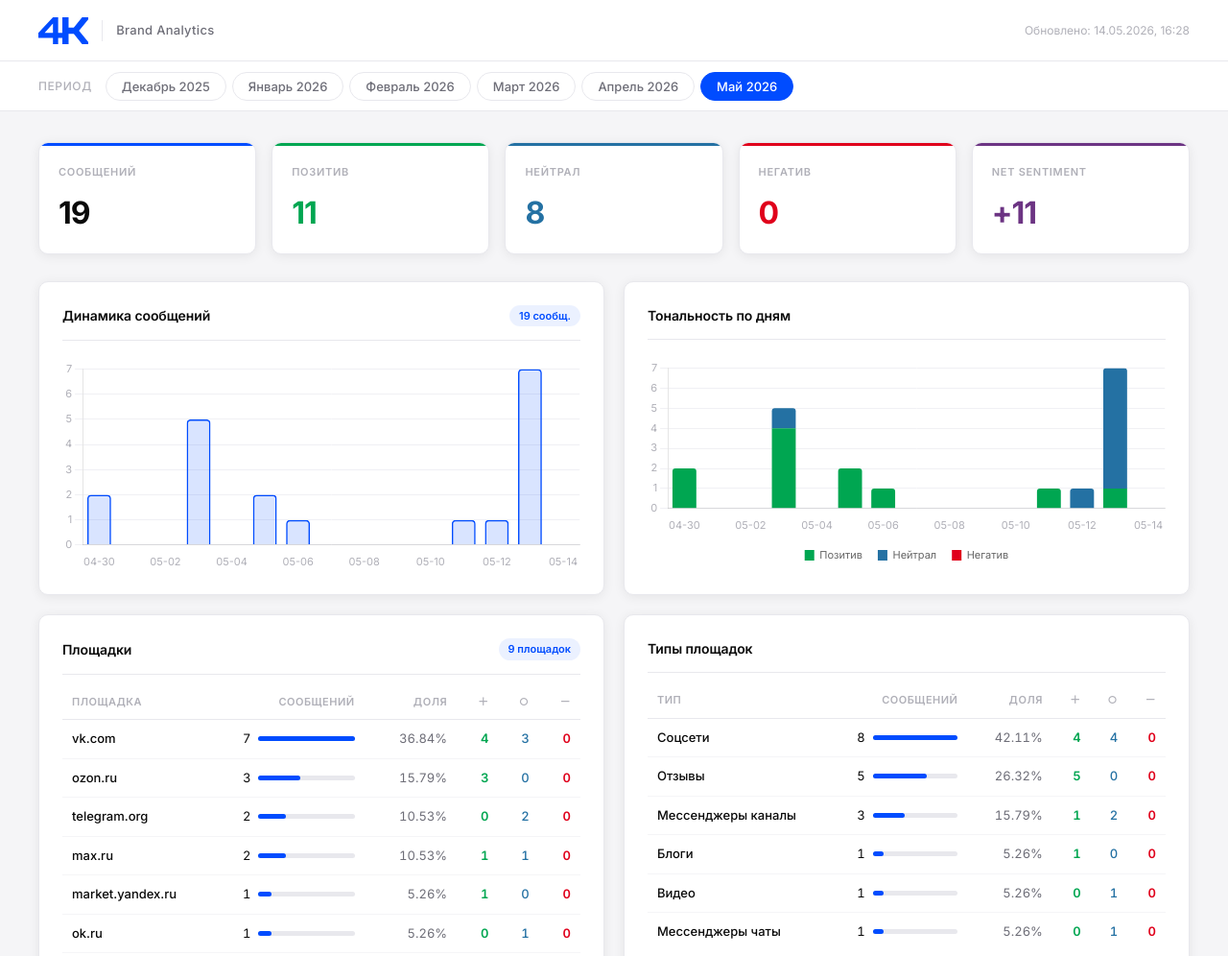
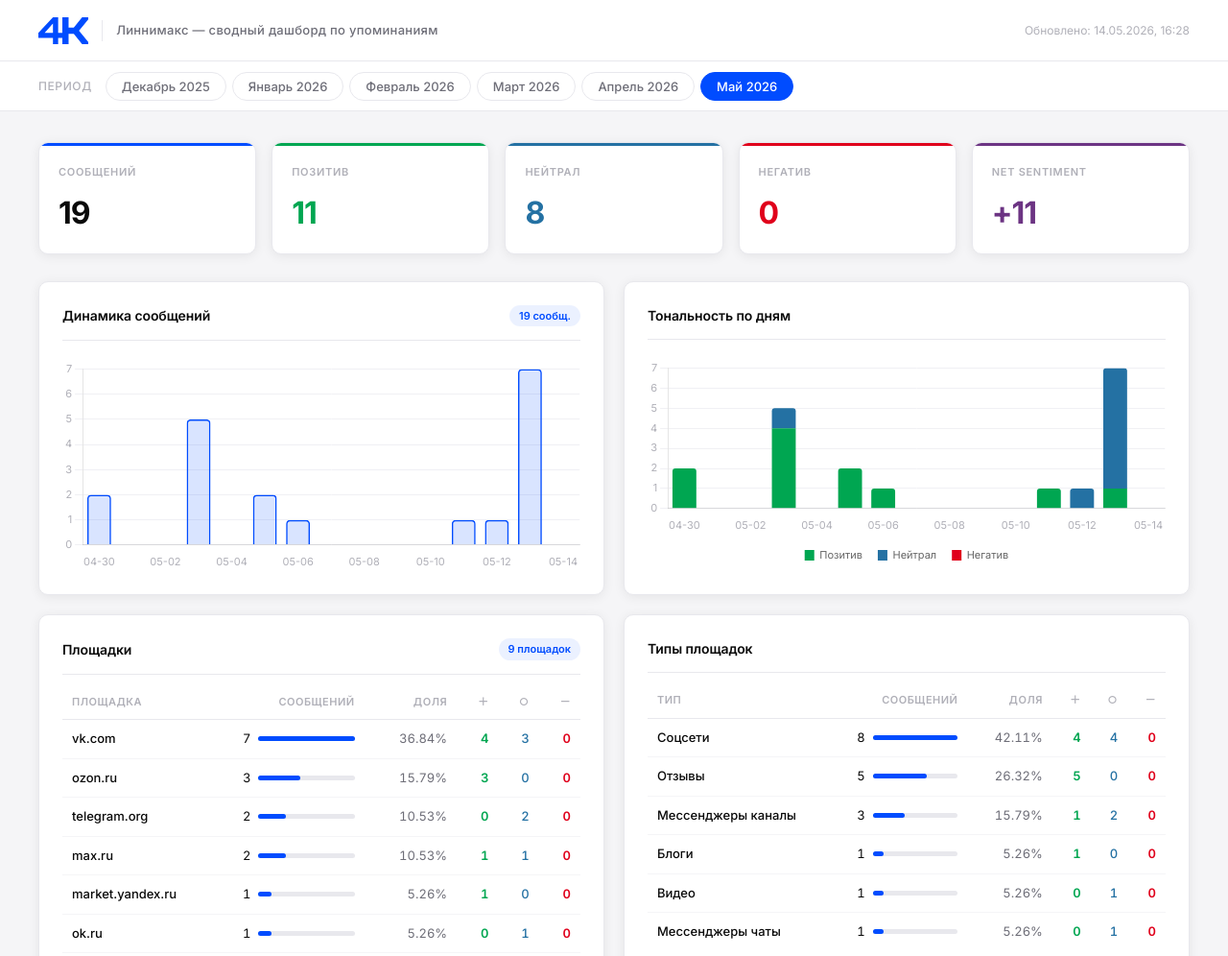
Before and after one commit to AndrewKK875/my-app, a website: page ba-linni/dashboard/index.html in a window 1280 px wide. Shown: the top 996 px of the page at 96% size. Drawn offline with nearby package versions, Linux system fonts and the light colour scheme.

Commit message:
update dashboard label to Линнимакс

```diff
--- a/ba-linni/dashboard/index.html
+++ b/ba-linni/dashboard/index.html
@@ -3,7 +3,7 @@
 <head>
 <meta charset="UTF-8">
 <meta name="viewport" content="width=device-width, initial-scale=1.0">
-<title>4K — Brand Analytics</title>
+<title>Линнимакс — Brand Analytics</title>
 <link rel="preconnect" href="https://fonts.googleapis.com">
 <link rel="preconnect" href="https://fonts.gstatic.com" crossorigin>
 <link href="https://fonts.googleapis.com/css2?family=Inter:wght@300;400;500;600;700&display=swap" rel="stylesheet">
@@ -302,7 +302,7 @@
       <path fill="#004cff" d="M192.315 0v150.463h40.489v50.153h-40.489v60.186h-50.609v-60.186H0v-50.153L141.706 0zm101.221 100.309h50.609L425.119 0h60.732v20.062L394.754 130.4l91.097 110.339v20.062h-60.732l-80.974-100.309h-50.609v100.309h-60.731V0h60.731zM60.731 150.463h80.975V60.186z"/>
     </svg>
     <div class="logo-divider"></div>
-    <span class="logo-label">Brand Analytics</span>
+    <span class="logo-label">Линнимакс — сводный дашборд по упоминаниям</span>
   </div>
   <span id="updated"></span>
 </header>
```
